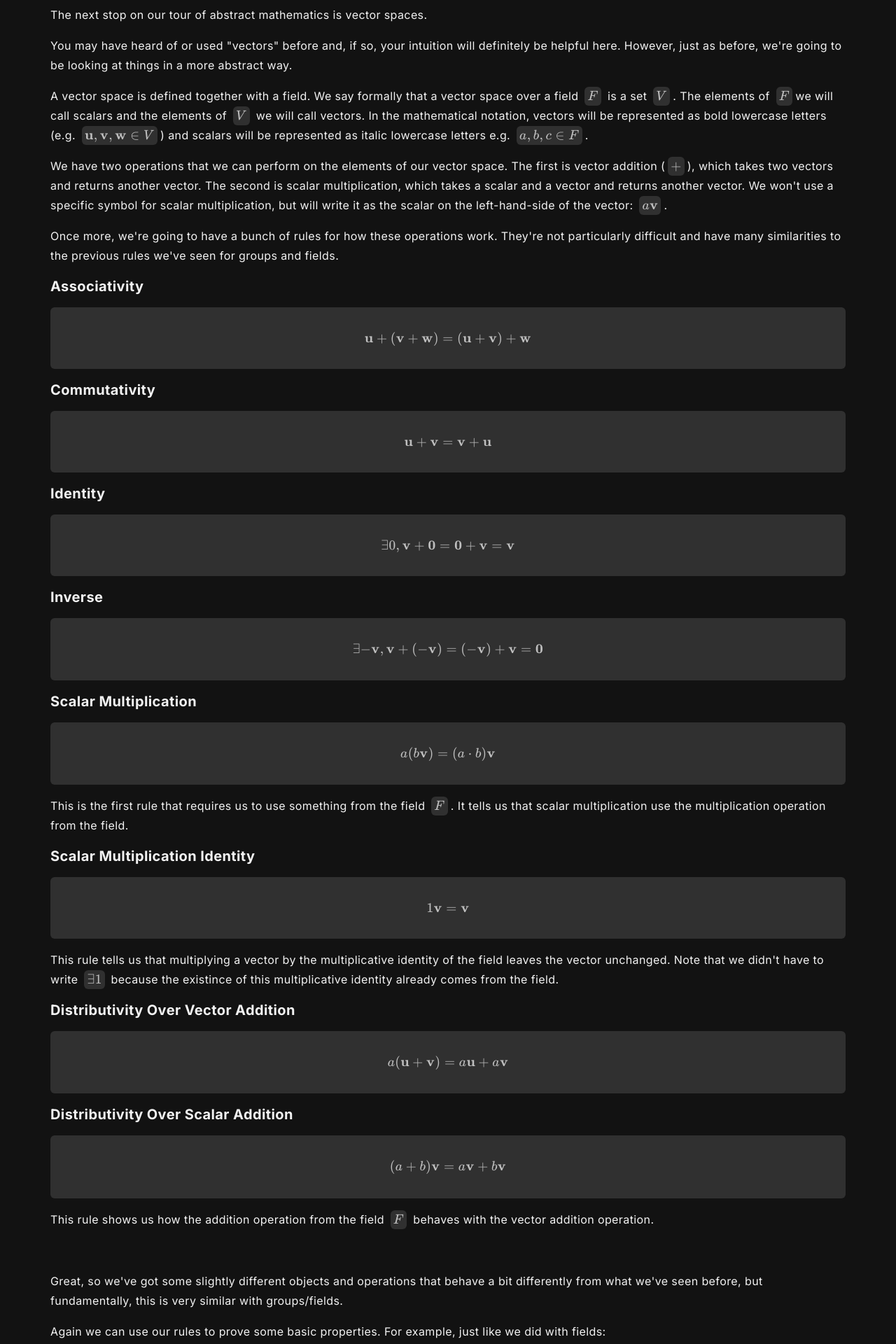
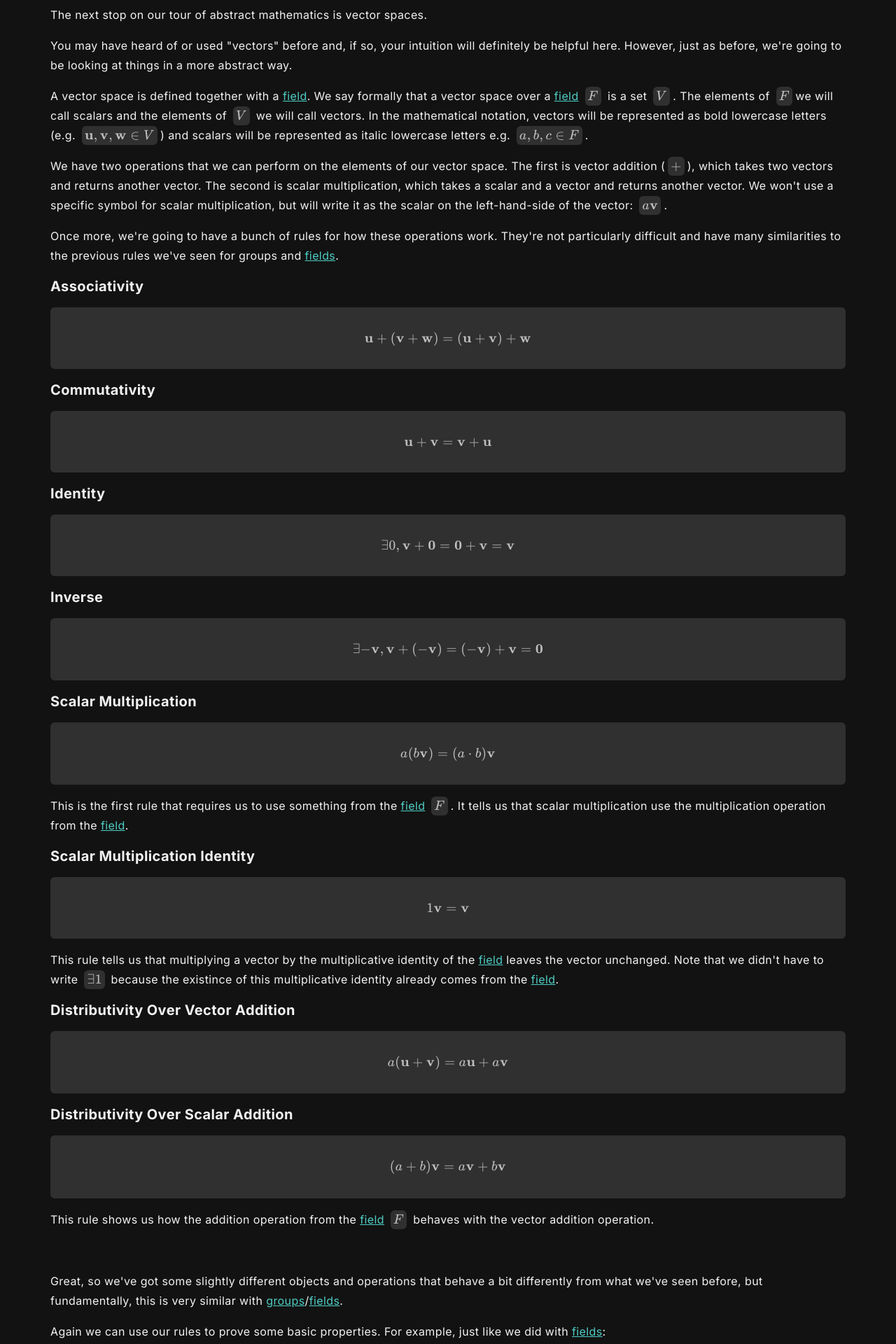
Before and after one commit to DazKins/qcfundamentals, a Next.js app: page /chapter/mathematical-foundations/article/vector-spaces in a window 1280 px wide. Shown: the part 260-2180 px from the top of the page at 70% size. Built offline with nearby package versions, Linux system fonts and the light colour scheme.

Commit message:
Add more page interlinking

```diff
--- a/src/app/chapter/mathematical-foundations/article/bra-ket-notation/page.tsx
+++ b/src/app/chapter/mathematical-foundations/article/bra-ket-notation/page.tsx
@@ -3,6 +3,7 @@ import Article from "@/components/article";
 import InlineMathBlock from "@/components/inlineMathBlock";
 import MathBlock from "@/components/mathBlock";
 import Exercise from "@/components/exercise";
+import ArticleLink from "@/components/articleLink";
 
 const CHAPTER_ID = "mathematical-foundations";
 const ARTICLE_ID = "bra-ket-notation";
@@ -48,7 +49,14 @@ const Page = () => {
         <InlineMathBlock latex="b\bra{v}" /> or <InlineMathBlock latex="cA" />.
         We&apos;ll see more about what this means later. As alluded to in the
         previous article, we are primarily interested in the case when these
-        scalars are complex numbers.
+        scalars are{" "}
+        <ArticleLink
+          chapterId="mathematical-foundations"
+          articleId="complex-numbers"
+        >
+          complex numbers
+        </ArticleLink>
+        .
       </p>
       <h2>The Inner Product</h2>
       <p>
--- a/src/app/chapter/mathematical-foundations/article/fields/page.tsx
+++ b/src/app/chapter/mathematical-foundations/article/fields/page.tsx
@@ -2,10 +2,10 @@ import { getArticlePageMetadata } from "@/course/courseStructure";
 import Article from "@/components/article";
 import InlineMathBlock from "@/components/inlineMathBlock";
 import MathBlock from "@/components/mathBlock";
-import Image from "next/image";
 import Table from "@/components/table";
 import Exercise from "@/components/exercise";
 import ArticleImage from "@/components/articleImage";
+import ArticleLink from "@/components/articleLink";
 
 const CHAPTER_ID = "mathematical-foundations";
 const ARTICLE_ID = "fields";
@@ -16,24 +16,32 @@ const Page = () => {
   return (
     <Article>
       <p>
-        Now we&apos;ve had a gentle introduction to abstract mathematics with
-        groups, we&apos;re ready to explore a slightly more complex structure:
-        Fields.
+        Now we&apos;ve had a gentle introduction to abstract mathematics with{" "}
+        <ArticleLink chapterId="mathematical-foundations" articleId="groups">
+          groups
+        </ArticleLink>
+        , we&apos;re ready to explore a slightly more complex structure: Fields.
       </p>
       <p>
-        Just like groups, fields have a set of elements that can be combined.
-        However, this time they can be combined with not one, but two
-        operations. One operation, <InlineMathBlock latex="\cdot" />, behaves
-        like multiplication and the other, <InlineMathBlock latex="+" />,
-        behaves like addition.
+        Just like{" "}
+        <ArticleLink chapterId="mathematical-foundations" articleId="groups">
+          groups
+        </ArticleLink>
+        , fields have a set of elements that can be combined. However, this time
+        they can be combined with not one, but two operations. One operation,{" "}
+        <InlineMathBlock latex="\cdot" />, behaves like multiplication and the
+        other, <InlineMathBlock latex="+" />, behaves like addition.
       </p>
       <p>These two operations must obey the following properties:</p>
       <h3>Closure</h3>
       <MathBlock latex={["(a + b) \\in F", "(a \\cdot b) \\in F"]} />
       <p>
-        Very simple one we already saw in groups. Combining any 2 elements from
-        the field under any operation should produce another member of the
-        field.
+        Very simple one we already saw in{" "}
+        <ArticleLink chapterId="mathematical-foundations" articleId="groups">
+          groups
+        </ArticleLink>
+        . Combining any 2 elements from the field under any operation should
+        produce another member of the field.
       </p>
       <h3>Associativity</h3>
       <MathBlock
@@ -43,8 +51,11 @@ const Page = () => {
         ]}
       />
       <p>
-        Another one we&apos;ve seen already from groups. The brackets must
-        behave the same way with both operations.
+        Another one we&apos;ve seen already from{" "}
+        <ArticleLink chapterId="mathematical-foundations" articleId="groups">
+          groups
+        </ArticleLink>
+        . The brackets must behave the same way with both operations.
       </p>
       <h3>Identity</h3>
       <MathBlock
@@ -87,14 +98,20 @@ const Page = () => {
         the order of the elements.
       </p>
       <p>
-        Remeber that this wasn&apos;t a strict requirement for groups, but it
-        will be in fields.
+        Remeber that this wasn&apos;t a strict requirement for{" "}
+        <ArticleLink chapterId="mathematical-foundations" articleId="groups">
+          groups
+        </ArticleLink>
+        , but it will be in fields.
       </p>
       <h3>Distributivity</h3>
       <MathBlock latex={["a \\cdot (b + c) = (a \\cdot b) + (a \\cdot c)"]} />
       <p>
-        This is a completely new rule that we didn&apos;t have with groups. This
-        tells us how the 2 operations interact when used together.
+        This is a completely new rule that we didn&apos;t have with{" "}
+        <ArticleLink chapterId="mathematical-foundations" articleId="groups">
+          groups
+        </ArticleLink>
+        . This tells us how the 2 operations interact when used together.
       </p>
       <br />
       <p>
--- a/src/app/chapter/mathematical-foundations/article/linear-algebra/page.tsx
+++ b/src/app/chapter/mathematical-foundations/article/linear-algebra/page.tsx
@@ -1,4 +1,5 @@
 import Article from "@/components/article";
+import ArticleLink from "@/components/articleLink";
 import Exercise from "@/components/exercise";
 import InlineMathBlock from "@/components/inlineMathBlock";
 import MathBlock from "@/components/mathBlock";
@@ -150,9 +151,11 @@ const Page = () => {
       <MathBlock latex="\mathbf{v} \cdot \mathbf{w} = (\mathbf{w} \cdot \mathbf{v})^*" />
       <p>
         Where <InlineMathBlock latex="^*" /> denotes the complex conjugate
-        operator. Of course this is only relevant for vector spaces over the
-        field of complex numbers. If we were working with real numbers we&apos;d
-        have:{" "}
+        operator. Of course this is only relevant for vector spaces over the{" "}
+        <ArticleLink chapterId="mathematical-foundations" articleId="fields">
+          field
+        </ArticleLink>{" "}
+        of complex numbers. If we were working with real numbers we&apos;d have:{" "}
         <InlineMathBlock latex="\mathbf{v} \cdot \mathbf{w} = \mathbf{w} \cdot \mathbf{v}" />
       </p>
       <p>
@@ -169,8 +172,12 @@ const Page = () => {
       </p>
       <p>
         Remember that <InlineMathBlock latex="0" /> is the additive identity of
-        the field and <InlineMathBlock latex="\mathbf{0}" /> is the additive
-        identity of the vector space.
+        the{" "}
+        <ArticleLink chapterId="mathematical-foundations" articleId="fields">
+          field
+        </ArticleLink>{" "}
+        and <InlineMathBlock latex="\mathbf{0}" /> is the additive identity of
+        the vector space.
       </p>
       <br />
       <p>
--- a/src/app/chapter/mathematical-foundations/article/vector-spaces/page.tsx
+++ b/src/app/chapter/mathematical-foundations/article/vector-spaces/page.tsx
@@ -1,4 +1,5 @@
 import Article from "@/components/article";
+import ArticleLink from "@/components/articleLink";
 import Exercise from "@/components/exercise";
 import InlineMathBlock from "@/components/inlineMathBlock";
 import MathBlock from "@/components/mathBlock";
@@ -19,10 +20,16 @@ const Page = () => {
         we&apos;re going to be looking at things in a more abstract way.
       </p>
       <p>
-        A vector space is defined together with a field. We say formally that a
-        vector space over a field <InlineMathBlock latex="F" /> is a set{" "}
-        <InlineMathBlock latex="V" />. The elements of{" "}
-        <InlineMathBlock latex="F" />
+        A vector space is defined together with a{" "}
+        <ArticleLink chapterId="mathematical-foundations" articleId="fields">
+          field
+        </ArticleLink>
+        . We say formally that a vector space over a{" "}
+        <ArticleLink chapterId="mathematical-foundations" articleId="fields">
+          field
+        </ArticleLink>{" "}
+        <InlineMathBlock latex="F" /> is a set <InlineMathBlock latex="V" />.
+        The elements of <InlineMathBlock latex="F" />
         we will call scalars and the elements of <InlineMathBlock latex="V" />{" "}
         we will call vectors. In the mathematical notation, vectors will be
         represented as bold lowercase letters (e.g.{" "}
@@ -42,8 +49,11 @@ const Page = () => {
       <p>
         Once more, we&apos;re going to have a bunch of rules for how these
         operations work. They&apos;re not particularly difficult and have many
-        similarities to the previous rules we&apos;ve seen for groups and
-        fields.
+        similarities to the previous rules we&apos;ve seen for groups and{" "}
+        <ArticleLink chapterId="mathematical-foundations" articleId="fields">
+          fields
+        </ArticleLink>
+        .
       </p>
       <h3>Associativity</h3>
       <MathBlock latex="\mathbf{u} + (\mathbf{v} + \mathbf{w}) = (\mathbf{u} + \mathbf{v}) + \mathbf{w}" />
@@ -56,25 +66,42 @@ const Page = () => {
       <h3>Scalar Multiplication</h3>
       <MathBlock latex="a(b\mathbf{v}) = (a \cdot b)\mathbf{v}" />
       <p>
-        This is the first rule that requires us to use something from the field{" "}
+        This is the first rule that requires us to use something from the{" "}
+        <ArticleLink chapterId="mathematical-foundations" articleId="fields">
+          field
+        </ArticleLink>{" "}
         <InlineMathBlock latex="F" />. It tells us that scalar multiplication
-        use the multiplication operation from the field.
+        use the multiplication operation from the{" "}
+        <ArticleLink chapterId="mathematical-foundations" articleId="fields">
+          field
+        </ArticleLink>
+        .
       </p>
       <h3>Scalar Multiplication Identity</h3>
       <MathBlock latex="1\mathbf{v} = \mathbf{v}" />
       <p>
         This rule tells us that multiplying a vector by the multiplicative
-        identity of the field leaves the vector unchanged. Note that we
-        didn&apos;t have to write <InlineMathBlock latex="\exists 1" /> because
-        the existince of this multiplicative identity already comes from the
-        field.
+        identity of the{" "}
+        <ArticleLink chapterId="mathematical-foundations" articleId="fields">
+          field
+        </ArticleLink>{" "}
+        leaves the vector unchanged. Note that we didn&apos;t have to write{" "}
+        <InlineMathBlock latex="\exists 1" /> because the existince of this
+        multiplicative identity already comes from the{" "}
+        <ArticleLink chapterId="mathematical-foundations" articleId="fields">
+          field
+        </ArticleLink>
+        .
       </p>
       <h3>Distributivity Over Vector Addition</h3>
       <MathBlock latex="a(\mathbf{u} + \mathbf{v}) = a\mathbf{u} + a\mathbf{v}" />
       <h3>Distributivity Over Scalar Addition</h3>
       <MathBlock latex="(a + b)\mathbf{v} = a\mathbf{v} + b\mathbf{v}" />
       <p>
-        This rule shows us how the addition operation from the field{" "}
+        This rule shows us how the addition operation from the{" "}
+        <ArticleLink chapterId="mathematical-foundations" articleId="fields">
+          field
+        </ArticleLink>{" "}
         <InlineMathBlock latex="F" /> behaves with the vector addition
         operation.
       </p>
@@ -82,11 +109,23 @@ const Page = () => {
       <p>
         Great, so we&apos;ve got some slightly different objects and operations
         that behave a bit differently from what we&apos;ve seen before, but
-        fundamentally, this is very similar with groups/fields.
+        fundamentally, this is very similar with{" "}
+        <ArticleLink chapterId="mathematical-foundations" articleId="groups">
+          groups
+        </ArticleLink>
+        /
+        <ArticleLink chapterId="mathematical-foundations" articleId="fields">
+          fields
+        </ArticleLink>
+        .
       </p>
       <p>
         Again we can use our rules to prove some basic properties. For example,
-        just like we did with fields:
+        just like we did with{" "}
+        <ArticleLink chapterId="mathematical-foundations" articleId="fields">
+          fields
+        </ArticleLink>
+        :
       </p>
       <MathBlock
         latex={[
@@ -100,7 +139,10 @@ const Page = () => {
       <h2>Euclidian Vectors</h2>
       <p>
         The most common example of a vector space is the set of Euclidean
-        vectors that you&apos;re probably familiar with. In this case, the field
+        vectors that you&apos;re probably familiar with. In this case, the{" "}
+        <ArticleLink chapterId="mathematical-foundations" articleId="fields">
+          field
+        </ArticleLink>{" "}
         is the real numbers <InlineMathBlock latex="\mathbb{R}" /> and the
         vectors are the points in space represented by a column of real numbers.
         For example:
--- a/src/app/chapter/qubits-and-gates/article/qubits/page.tsx
+++ b/src/app/chapter/qubits-and-gates/article/qubits/page.tsx
@@ -5,6 +5,7 @@ import MathBlock from "@/components/mathBlock";
 import Image from "next/image";
 import Exercise from "@/components/exercise";
 import ArticleImage from "@/components/articleImage";
+import ArticleLink from "@/components/articleLink";
 
 const CHAPTER_ID = "qubits-and-gates";
 const ARTICLE_ID = "qubits";
@@ -49,9 +50,12 @@ const Page = () => {
       </p>
       <p>
         We&apos;ll start to make use of{" "}
-        <a href="/chapter/mathematical-foundations/article/bra-ket-notation">
+        <ArticleLink
+          chapterId="mathematical-foundations"
+          articleId="bra-ket-notation"
+        >
           Bra-ket notation
-        </a>{" "}
+        </ArticleLink>{" "}
         by writing our qubit states <InlineMathBlock latex="0" /> and{" "}
         <InlineMathBlock latex="1" /> as <InlineMathBlock latex="\ket{0}" /> and{" "}
         <InlineMathBlock latex="\ket{1}" />. So we are representing our qubits
@@ -66,10 +70,22 @@ const Page = () => {
         A superposition will be represented like this:{" "}
         <InlineMathBlock latex="a\ket{0} + b\ket{1}" />
         where we are multiplying the vectors <InlineMathBlock latex="\ket{0}" />{" "}
-        and <InlineMathBlock latex="\ket{1}" /> by the complex numbers{" "}
+        and <InlineMathBlock latex="\ket{1}" /> by the{" "}
+        <ArticleLink
+          chapterId="mathematical-foundations"
+          articleId="complex-numbers"
+        >
+          complex numbers
+        </ArticleLink>{" "}
         <InlineMathBlock latex="a" /> and <InlineMathBlock latex="b" />{" "}
-        respectively. And so our set of possible qubit states forms a vector
-        space.
+        respectively. And so our set of possible qubit states forms a{" "}
+        <ArticleLink
+          chapterId="mathematical-foundations"
+          articleId="vector-spaces"
+        >
+          vector space
+        </ArticleLink>
+        .
       </p>
       <p>
         When we observe (or measure) a qubit in the computational basis, we will
@@ -80,13 +96,19 @@ const Page = () => {
       </p>
       <p>
         We can calculate the exact probability of measuring each possible
-        outcome using the complex coefficients measured earlier. The probability
-        of measuring <InlineMathBlock latex="\ket{0}" /> is{" "}
-        <InlineMathBlock latex="|a|^2" /> and likewise the probability of
-        measuring <InlineMathBlock latex="\ket{1}" /> is{" "}
-        <InlineMathBlock latex="|b|^2" />. We know from basic mathematics that
-        probabilities must sum to 1, so we can see the constraint on the
-        coefficients in the superposition:
+        outcome using the{" "}
+        <ArticleLink
+          chapterId="mathematical-foundations"
+          articleId="complex-numbers"
+        >
+          complex
+        </ArticleLink>{" "}
+        coefficients measured earlier. The probability of measuring{" "}
+        <InlineMathBlock latex="\ket{0}" /> is <InlineMathBlock latex="|a|^2" />{" "}
+        and likewise the probability of measuring{" "}
+        <InlineMathBlock latex="\ket{1}" /> is <InlineMathBlock latex="|b|^2" />
+        . We know from basic mathematics that probabilities must sum to 1, so we
+        can see the constraint on the coefficients in the superposition:
         <InlineMathBlock latex="|a|^2 + |b|^2 = 1" />
       </p>
       <p>
@@ -245,9 +267,21 @@ const Page = () => {
         The coefficient of <InlineMathBlock latex="\ket{0}" /> is{" "}
         <InlineMathBlock latex="\cos{\frac{\theta}{2}}" /> which, since our
         angle <InlineMathBlock latex="\theta" /> is always real, is a real
-        number. But we said coefficients could be complex numbers here, so how
-        do we plot a qubit with a complex coefficient of{" "}
-        <InlineMathBlock latex="\ket{0}" /> on our bloch sphere?
+        number. But we said coefficients could be{" "}
+        <ArticleLink
+          chapterId="mathematical-foundations"
+          articleId="complex-numbers"
+        >
+          complex numbers
+        </ArticleLink>{" "}
+        here, so how do we plot a qubit with a{" "}
+        <ArticleLink
+          chapterId="mathematical-foundations"
+          articleId="complex-numbers"
+        >
+          complex
+        </ArticleLink>{" "}
+        coefficient of <InlineMathBlock latex="\ket{0}" /> on our bloch sphere?
       </p>
       <p>
         To anwer this question we&apos;ll talk about something called global
@@ -263,9 +297,21 @@ const Page = () => {
         phase&quot;.
       </p>
       <p>
-        A global phase, just means multiplying the state by a complex number of
-        magnitude 1. Thanks to the polar representation of complex numbers, we
-        have a very easy way to represent such a number:{" "}
+        A global phase, just means multiplying the state by a{" "}
+        <ArticleLink
+          chapterId="mathematical-foundations"
+          articleId="complex-numbers"
+        >
+          complex number
+        </ArticleLink>{" "}
+        of magnitude 1. Thanks to the polar representation of{" "}
+        <ArticleLink
+          chapterId="mathematical-foundations"
+          articleId="complex-numbers"
+        >
+          complex numbers{" "}
+        </ArticleLink>
+        , we have a very easy way to represent such a number:{" "}
         <InlineMathBlock latex="e^{i\theta}" />.
       </p>
       <p>
@@ -295,9 +341,15 @@ const Page = () => {
       </p>
       <p>
         Ok, so now we&apos;re ready to answer our original question. How do we
-        plot our qubit with a complex coefficient of{" "}
-        <InlineMathBlock latex="\ket{0}" /> on the bloch sphere? Let&apos;s
-        specify our coefficients in polar form:
+        plot our qubit with a{" "}
+        <ArticleLink
+          chapterId="mathematical-foundations"
+          articleId="complex-numbers"
+        >
+          complex
+        </ArticleLink>{" "}
+        coefficient of <InlineMathBlock latex="\ket{0}" /> on the bloch sphere?
+        Let&apos;s specify our coefficients in polar form:
       </p>
       <MathBlock latex="\ket{\psi} = r_{0}e^{i\theta_0}\ket{0} + r_{1}e^{i\theta_1}\ket{1}" />
       <p>
@@ -327,15 +379,29 @@ const Page = () => {
       />
       <p>
         So we can see that we can plot any qubit state on the bloch sphere, even
-        if the coefficient of <InlineMathBlock latex="\ket{0}" /> is complex.{" "}
+        if the coefficient of <InlineMathBlock latex="\ket{0}" /> is{" "}
+        <ArticleLink
+          chapterId="mathematical-foundations"
+          articleId="complex-numbers"
+        >
+          complex
+        </ArticleLink>
+        .
       </p>
       <p>
         The process we&apos;ve gone through here is a very important one and
         extends well beyond the bloch sphere. There will be many applications in
         the future when it will be useful for us to multiply by some global
         phase in order to make a coefficient real. Since multiplying by a global
-        phase represents a rotation on the complex plane, it is always possible
-        to make any given coefficient real through this process.
+        phase represents a rotation on the{" "}
+        <ArticleLink
+          chapterId="mathematical-foundations"
+          articleId="complex-numbers"
+        >
+          complex
+        </ArticleLink>{" "}
+        plane, it is always possible to make any given coefficient real through
+        this process.
       </p>
       <h2>Exercises</h2>
       <h3>Exercise 1</h3>
--- /dev/null
+++ b/src/components/articleLink.tsx
@@ -0,0 +1,16 @@
+import Link from "next/link";
+import { ReactNode } from "react";
+
+type Props = {
+  children: ReactNode;
+  chapterId: string;
+  articleId: string;
+};
+
+const ArticleLink = ({ children, chapterId, articleId }: Props) => {
+  return (
+    <Link href={`/chapter/${chapterId}/article/${articleId}`}>{children}</Link>
+  );
+};
+
+export default ArticleLink;
```
Also changed, not shown: src/app/chapter/qubits-and-gates/article/multiple-qubits/page.tsx (+21 -13 lines).
